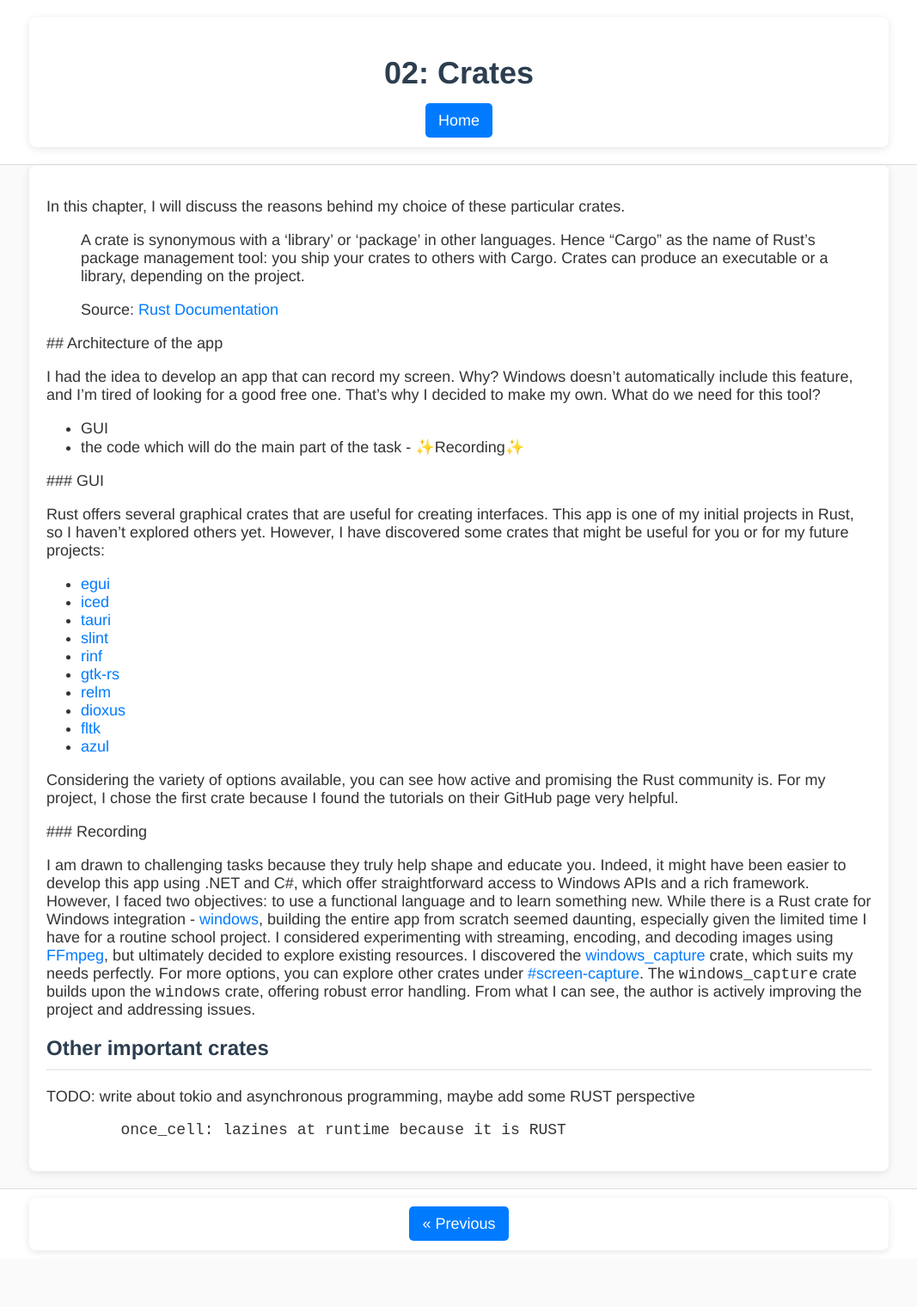
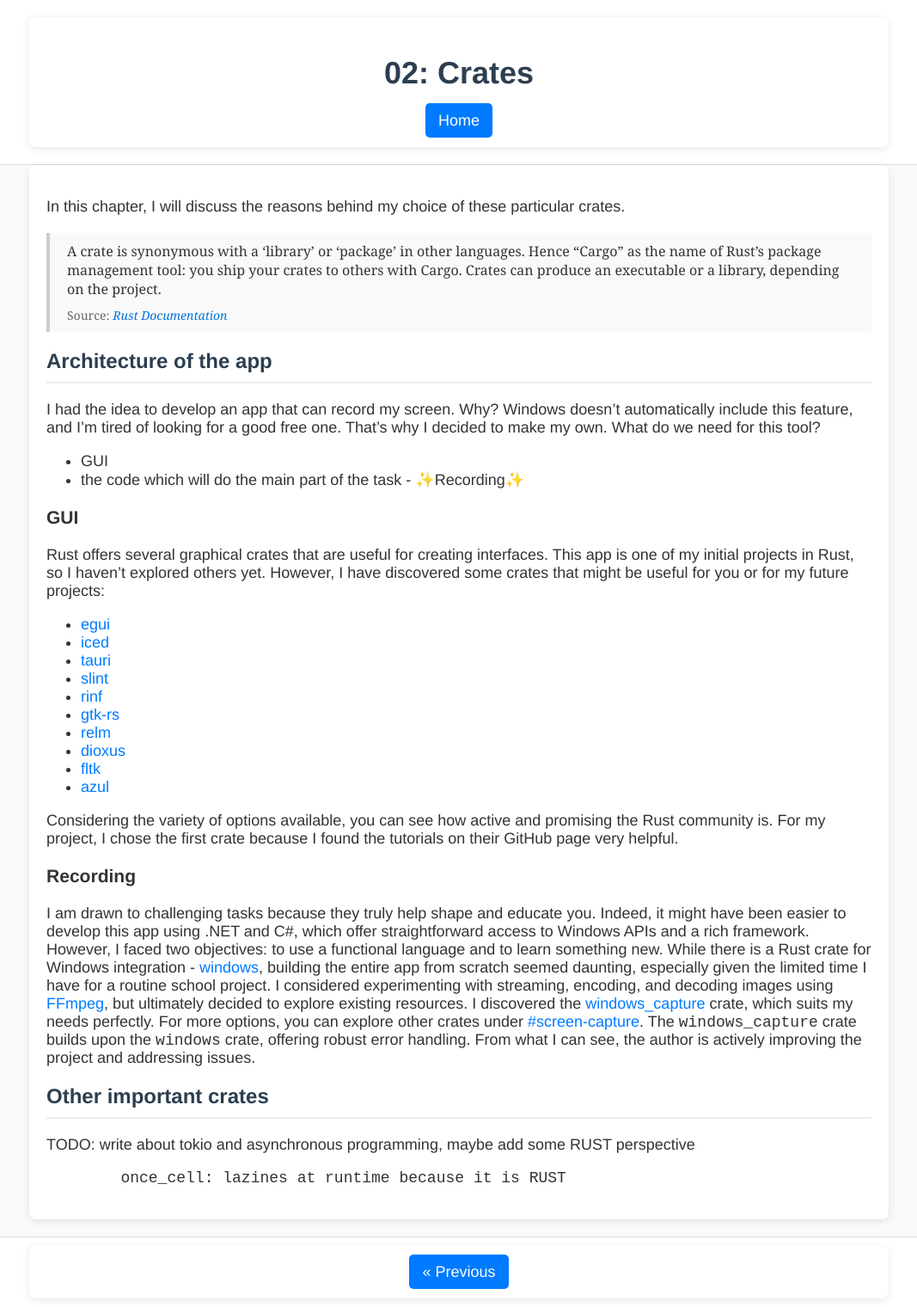
Before and after one commit to RehinaPashkevych/windows-screen-recorder, a Jekyll site: the page built from docs/_tutorials/02-crates.md, in a window 1280 px wide. Shown: the whole page at 86% size, without its empty margins (106-1173 px from the left). Built offline with Jekyll 4.4.1, drawn with Linux system fonts in a browser that asks for light colours; before the commit the page ends 1464 px from its top, so only the background shows below that.

Commit message:
tutorial2

```diff
--- a/docs/_tutorials/02-crates.md
+++ b/docs/_tutorials/02-crates.md
@@ -9,14 +9,14 @@ In this chapter, I will discuss the reasons behind my choice of these particular
 >
 > Source: [Rust Documentation](https://web.mit.edu/rust-lang_v1.25/arch/amd64_ubuntu1404/share/doc/rust/html/book/first-edition/crates-and-modules.html)
 
- ## Architecture of the app
+## Architecture of the app
 
 I had the idea to develop an app that can record my screen. Why? Windows doesn't automatically include this feature, and I'm tired of looking for a good free one. That's why I decided to make my own. What do we need for this tool?
 
  * GUI
  * the code which will do the main part of the task - ✨Recording✨
 
- ### GUI
+### GUI
 
 Rust offers several graphical crates that are useful for creating interfaces. This app is one of my initial projects in Rust, so I haven't explored others yet. However, I have discovered some crates that might be useful for you or for my future projects:
 
@@ -33,7 +33,7 @@ Rust offers several graphical crates that are useful for creating interfaces. Th
 
 Considering the variety of options available, you can see how active and promising the Rust community is. For my project, I chose the first crate because I found the tutorials on their GitHub page very helpful.
 
- ### Recording
+### Recording
 
 I am drawn to challenging tasks because they truly help shape and educate you. Indeed, it might have been easier to develop this app using .NET and C#, which offer straightforward access to Windows APIs and a rich framework. However, I faced two objectives: to use a functional language and to learn something new. While there is a Rust crate for Windows integration - [windows](https://crates.io/crates/windows), building the entire app from scratch seemed daunting, especially given the limited time I have for a routine school project. I considered experimenting with streaming, encoding, and decoding images using [FFmpeg](https://ffmpeg.org/about.html), but ultimately decided to explore existing resources. I discovered the [windows_capture](https://github.com/NiiightmareXD/windows-capture) crate, which suits my needs perfectly. For more options, you can explore other crates under [#screen-capture](https://lib.rs/keywords/screen-capture). The `windows_capture` crate builds upon the `windows` crate, offering robust error handling. From what I can see, the author is actively improving the project and addressing issues.
 
--- a/docs/assets/css/style-tutorial.css
+++ b/docs/assets/css/style-tutorial.css
@@ -87,3 +87,35 @@ body, html {
     font-style: italic;
     color: #3498DB; /* Blue color for emphasis */
   }
+
+  blockquote {
+    font-family: 'Georgia', serif; /* Serif font for a more formal look */
+    font-size: 16px; /* Suitable font size for readability */
+    border-left: 4px solid #ccc; /* Subtle left border */
+    margin: 20px 0; /* Adds space around the blockquote */
+    padding: 10px 20px; /* Padding inside the blockquote */
+    background-color: #f9f9f9; /* Light background color for distinction without harsh contrast */
+    color: #333; /* Dark grey text color for seriousness */
+}
+
+blockquote p {
+    margin: 0; /* Remove default paragraph margin to control spacing explicitly */
+}
+
+blockquote a {
+    font-style: italic; /* Italicize the link to denote source/reference */
+    color: #0074d9; /* Gentle blue color for links */
+    text-decoration: none; /* No underline to keep it clean */
+}
+
+blockquote a:hover {
+    text-decoration: underline; /* Underline on hover for better user interaction */
+}
+
+/* General rule for the source to be reusable in other templates */
+blockquote p:last-child  {
+    font-size: 14px; /* Smaller font size than main text */
+    color: #666; /* Lighter text color to differentiate from main quote */
+    display: block; /* Block display to ensure it appears on a new line */
+    margin-top: 10px; /* Space between the quote and the source citation */
+}
```
Also changed, not shown: README.md.
